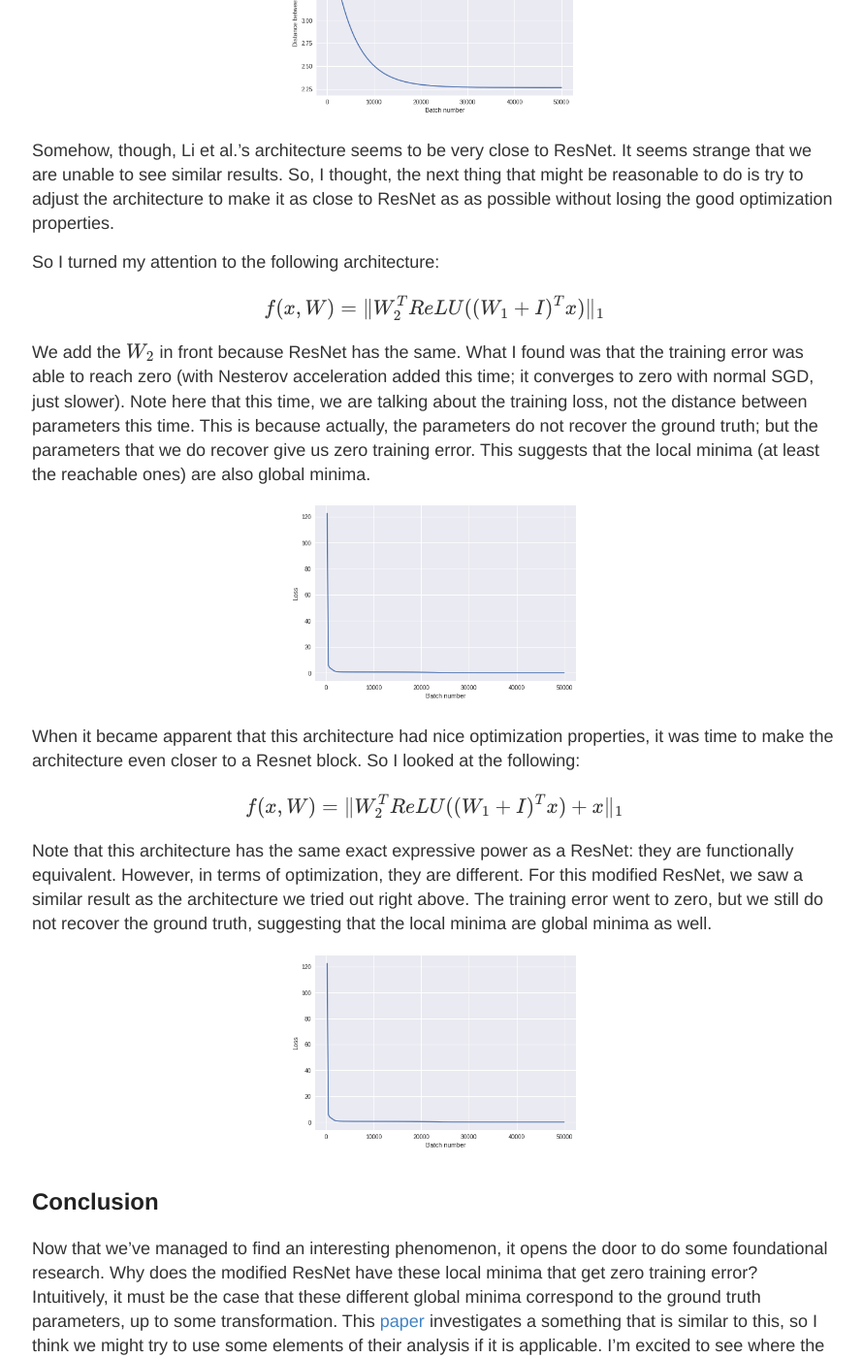
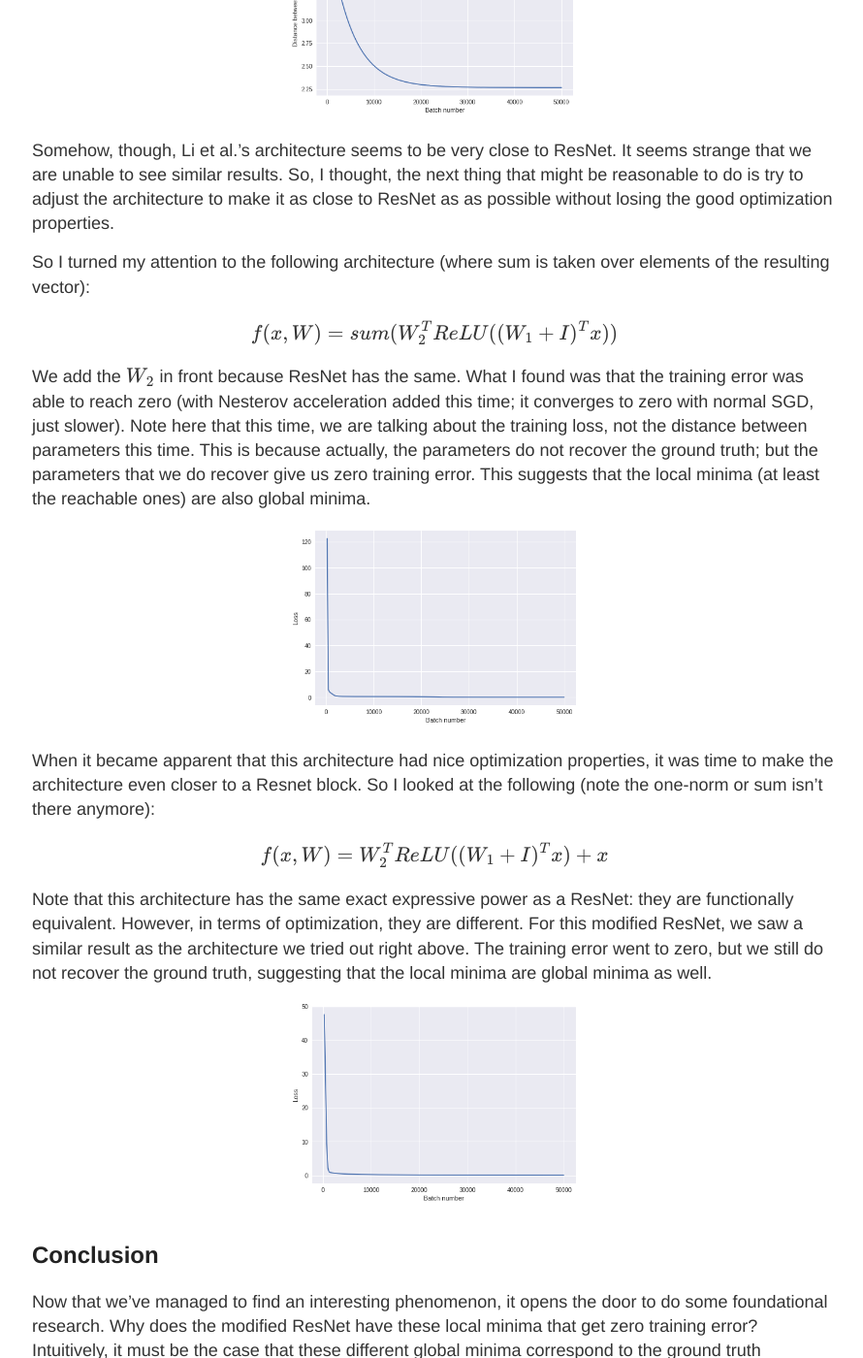
Before and after one commit to houcharlie/oldwebsite, a Jekyll site: the page built from _posts/2018-10-15-resnet_first_hypothesis.md, in a window 1280 px wide and 1400 px high, scrolled down 1277 px. Shown: the whole window at 97% size, without its empty margins (192-1082 px from the left). Built offline with Jekyll 4.4.1, drawn with Linux system fonts in a browser that asks for light colours; formulas are drawn with MathJax 3; some of the changed text lies outside the part shown.

Commit message:
modify blogpost

```diff
--- a/_posts/2018-10-15-resnet_first_hypothesis.md
+++ b/_posts/2018-10-15-resnet_first_hypothesis.md
@@ -25,7 +25,7 @@ Obviously, one thing that we might wonder after their work is whether or not thi
 
 $$
 \begin{equation}
-f(x, W) = \| W_{2}^{T}ReLU((W_{1})^{T}x) + x \|_{1}
+f(x, W) = W_{2}^{T}ReLU((W_{1})^{T}x) + x
 \end{equation}
 $$
 
@@ -38,11 +38,11 @@ After all, the authors of the paper motivated their architecture by comparing it
 
 Somehow, though, Li et al.'s architecture seems to be very close to ResNet.  It seems strange that we are unable to see similar results.  So, I thought, the next thing that might be reasonable to do is try to adjust the architecture to make it as close to ResNet as as possible without losing the good optimization properties.
 
-So I turned my attention to the following architecture:
+So I turned my attention to the following architecture (where sum is taken over elements of the resulting vector):
 
 $$
 \begin{equation}
-f(x, W) = \| W_{2}^{T}ReLU((W_{1} + I)^{T}x)\|_{1}
+f(x, W) = sum(W_{2}^{T}ReLU((W_{1} + I)^{T}x))
 \end{equation}
 $$
 
@@ -53,18 +53,18 @@ We add the $$W_{2}$$ in front because ResNet has the same.  What I found was tha
 <img src="{{site.url}}/images/yuanzhiTwoWeight.png" width="300" alt="resnet">
 </p>
 
-When it became apparent that this architecture had nice optimization properties, it was time to make the architecture even closer to a Resnet block.  So I looked at the following:
+When it became apparent that this architecture had nice optimization properties, it was time to make the architecture even closer to a Resnet block.  So I looked at the following (note the one-norm or sum isn't there anymore):
 
 $$
 \begin{equation}
-f(x, W) = \| W_{2}^{T}ReLU((W_{1} + I)^{T}x) + x\|_{1}
+f(x, W) = W_{2}^{T}ReLU((W_{1} + I)^{T}x) + x
 \end{equation}
 $$
 
 Note that this architecture has the same exact expressive power as a ResNet: they are functionally equivalent.  However, in terms of optimization, they are different.  For this modified ResNet, we saw a similar result as the architecture we tried out right above.  The training error went to zero, but we still do not recover the ground truth, suggesting that the local minima are global minima as well.
 
 <p style="text-align:center;">
-<img src="{{site.url}}/images/yuanzhiTwoWeight.png" width="300" alt="resnet">
+<img src="{{site.url}}/images/modresnet10.png" width="300" alt="resnet">
 </p>
 
 ## Conclusion
```
Also changed, not shown: images/modresnet10.png, 1 other file.
